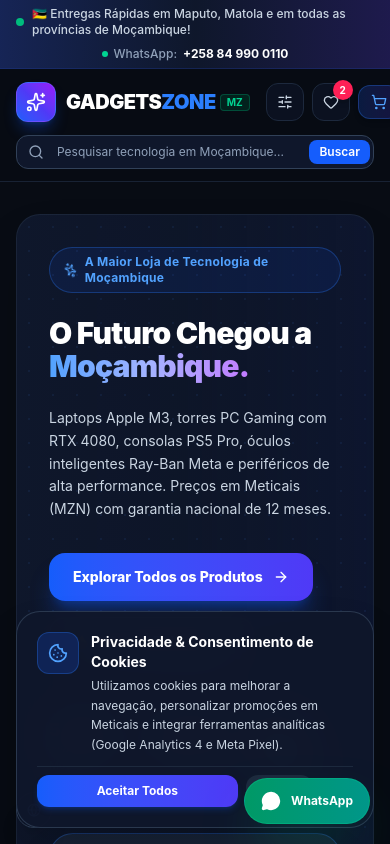
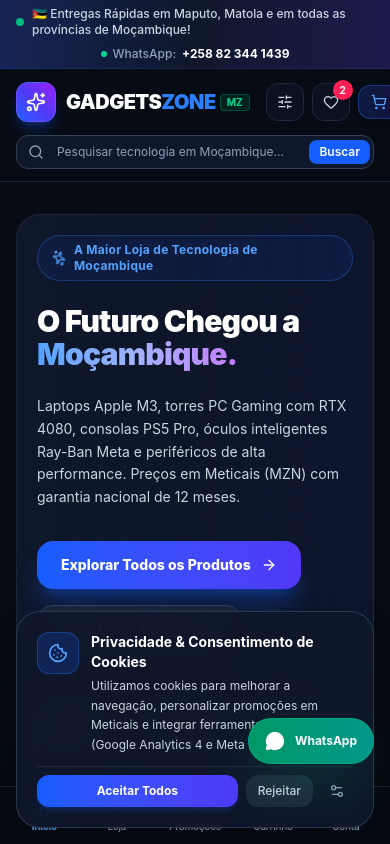
Before and after one commit to IPSumabana/GadgetsEletronicos, a React (Vite) app: page / in a window 390 px wide. Shown: the top 844 px of the page. Built offline with nearby package versions, Linux system fonts and the light colour scheme.

Commit message:
feat: add mobile bottom navigation and update contact details
- Implement MobileBottomNav for improved mobile navigation
- Update official WhatsApp number and M-Pesa account details
- Adjust layout spacing for mobile responsiveness

```diff
--- a/src/App.tsx
+++ b/src/App.tsx
@@ -7,6 +7,7 @@ import { ToastContainer } from './components/common/ToastContainer';
 import { AbandonedCartModal } from './components/common/AbandonedCartModal';
 import { CookieConsent } from './components/common/CookieConsent';
 import { FloatingWhatsApp } from './components/common/FloatingWhatsApp';
+import { MobileBottomNav } from './components/layout/MobileBottomNav';
 import { SEOHead } from './components/common/SEOHead';
 
 // Pages
@@ -90,12 +91,15 @@ const AppContent: React.FC = () => {
       <Navbar />
 
       {/* Page Content View */}
-      <main className="flex-1">
+      <main className="flex-1 pb-16 md:pb-0">
         {renderCurrentPage()}
       </main>
 
       {/* Footer */}
       <Footer />
+
+      {/* Mobile Bottom Navigation Bar */}
+      <MobileBottomNav />
 
       {/* Global Modals & Floating Interactive Elements */}
       <QuickViewModal />
--- a/src/components/common/FloatingWhatsApp.tsx
+++ b/src/components/common/FloatingWhatsApp.tsx
@@ -26,7 +26,7 @@ export const FloatingWhatsApp: React.FC = () => {
   };
 
   return (
-    <div className="fixed bottom-5 right-5 z-40 flex flex-col items-end">
+    <div className="fixed bottom-20 md:bottom-5 right-4 md:right-5 z-40 flex flex-col items-end">
       {/* Floating Popup window */}
       {isOpen && (
         <div className="mb-3 w-80 sm:w-96 rounded-3xl bg-slate-900 border border-emerald-500/40 p-5 shadow-2xl backdrop-blur-xl animate-in slide-in-from-bottom-5 text-xs text-slate-200">
--- a/src/components/common/SEOHead.tsx
+++ b/src/components/common/SEOHead.tsx
@@ -106,7 +106,7 @@ export const SEOHead: React.FC = () => {
       {/* Floating SEO & Marketing Inspector Button (Discreet badge at bottom-left) */}
       <button
         onClick={() => setShowSeoModal(true)}
-        className="fixed bottom-4 left-4 z-40 p-2.5 rounded-full bg-slate-900/90 hover:bg-slate-800 border border-slate-700 text-slate-400 hover:text-blue-400 transition-all shadow-xl backdrop-blur-md flex items-center gap-1.5 text-xs font-semibold"
+        className="fixed bottom-20 md:bottom-4 left-4 z-40 p-2.5 rounded-full bg-slate-900/90 hover:bg-slate-800 border border-slate-700 text-slate-400 hover:text-blue-400 transition-all shadow-xl backdrop-blur-md flex items-center gap-1.5 text-xs font-semibold"
         title="Ver SEO Técnico, Metadados & Tags"
       >
         <Globe className="w-3.5 h-3.5 text-blue-400" />
--- a/src/components/layout/Footer.tsx
+++ b/src/components/layout/Footer.tsx
@@ -45,7 +45,7 @@ export const Footer: React.FC = () => {
             <div>
               <h4 className="font-bold text-white text-sm">Entregas em Maputo/Matola</h4>
               <p className="text-slate-400 text-xs mt-0.5">
-
+                Entregas rápidas no próprio dia ou 24h na Grande Maputo e Matola.
               </p>
             </div>
           </div>
--- /dev/null
+++ b/src/components/layout/MobileBottomNav.tsx
@@ -0,0 +1,110 @@
+import React from 'react';
+import {
+  Home,
+  ShoppingBag,
+  Flame,
+  ShoppingCart,
+  User,
+  Heart,
+  Search,
+} from 'lucide-react';
+import { useStore, NavigationPage } from '../../context/StoreContext';
+import { formatMZN } from '../../utils/formatters';
+
+export const MobileBottomNav: React.FC = () => {
+  const {
+    currentPage,
+    setCurrentPage,
+    cartCount,
+    cartSubtotal,
+    wishlist,
+    currentUser,
+  } = useStore();
+
+  const navItems: {
+    id: NavigationPage;
+    label: string;
+    icon: React.ElementType;
+    badge?: number | string;
+    isHot?: boolean;
+  }[] = [
+    { id: 'home', label: 'Início', icon: Home },
+    { id: 'shop', label: 'Loja', icon: ShoppingBag },
+    {
+      id: 'flash-deals',
+      label: 'Promoções',
+      icon: Flame,
+      isHot: true,
+      badge: 'HOT',
+    },
+    {
+      id: 'cart',
+      label: 'Carrinho',
+      icon: ShoppingCart,
+      badge: cartCount > 0 ? cartCount : undefined,
+    },
+    {
+      id: currentUser ? 'account' : 'auth',
+      label: currentUser ? 'Conta' : 'Entrar',
+      icon: User,
+    },
+  ];
+
+  return (
+    <nav className="fixed bottom-0 left-0 right-0 z-40 md:hidden bg-[#070b12]/95 backdrop-blur-xl border-t border-slate-800/90 shadow-[0_-8px_30px_rgba(0,0,0,0.6)] px-2 py-1.5 safe-area-pb">
+      <div className="flex items-center justify-around">
+        {navItems.map((item) => {
+          const isActive =
+            currentPage === item.id ||
+            (item.id === 'account' && currentPage === 'admin');
+          const Icon = item.icon;
+
+          return (
+            <button
+              key={item.label}
+              onClick={() => {
+                setCurrentPage(item.id);
+                window.scrollTo({ top: 0, behavior: 'smooth' });
+              }}
+              className={`relative flex flex-col items-center justify-center py-1 px-2.5 rounded-xl transition-all duration-200 min-w-[3.8rem] ${
+                isActive
+                  ? 'text-blue-400 font-bold'
+                  : 'text-slate-400 hover:text-slate-200 font-medium'
+              }`}
+            >
+              {/* Active Indicator Pip */}
+              {isActive && (
+                <span className="absolute -top-1 w-5 h-1 rounded-full bg-gradient-to-r from-blue-500 to-indigo-500 shadow-sm shadow-blue-500/50" />
+              )}
+
+              <div className="relative">
+                <Icon
+                  className={`w-5 h-5 transition-transform ${
+                    isActive ? 'scale-110 text-blue-400' : ''
+                  } ${item.isHot ? 'text-amber-400' : ''}`}
+                />
+
+                {/* Badge (cart count or hot pill) */}
+                {item.badge !== undefined && (
+                  <span
+                    className={`absolute -top-1.5 -right-2.5 min-w-[1.1rem] h-[1.1rem] px-1 rounded-full text-[9px] font-black flex items-center justify-center shadow-md ${
+                      item.isHot
+                        ? 'bg-red-500 text-white'
+                        : 'bg-blue-600 text-white'
+                    }`}
+                  >
+                    {item.badge}
+                  </span>
+                )}
+              </div>
+
+              <span className="text-[10px] mt-0.5 tracking-tight truncate max-w-[4rem]">
+                {item.label}
+              </span>
+            </button>
+          );
+        })}
+      </div>
+    </nav>
+  );
+};
--- a/src/components/layout/Navbar.tsx
+++ b/src/components/layout/Navbar.tsx
@@ -20,7 +20,7 @@ import {
   Check,
 } from 'lucide-react';
 import { useStore, NavigationPage } from '../../context/StoreContext';
-import { formatMZN, WHATSAPP_DISPLAY, generateWhatsAppOrderLink } from '../../utils/formatters';
+import { formatMZN, WHATSAPP_DISPLAY, WHATSAPP_PHONE_NUMBER, generateWhatsAppOrderLink } from '../../utils/formatters';
 import { CATEGORIES } from '../../data/mockData';
 
 export const Navbar: React.FC = () => {
@@ -116,7 +116,7 @@ export const Navbar: React.FC = () => {
 
           <div className="flex items-center gap-4 text-slate-400">
             <a
-              href="https://wa.me/258849900110"
+              href={`https://wa.me/${WHATSAPP_PHONE_NUMBER}`}
               target="_blank"
               rel="noopener noreferrer"
               className="hover:text-emerald-400 flex items-center gap-1.5 font-medium transition-colors"
--- a/src/data/mockData.ts
+++ b/src/data/mockData.ts
@@ -995,12 +995,12 @@ export const PAYMENT_METHODS_DATA = [
     shortName: 'M-Pesa',
     icon: 'Smartphone',
     badge: 'Mais Popular',
-    number: '+258 84 990 0110',
+    number: '+258 82 344 1439',
     accountName: 'GADGETSZONE LDA',
     steps: [
-      'Digite *150# no seu telemóvel Vodacom',
+      'Digite *150# no seu telemóvel Vodacom ou *898# Movitel',
       'Escolha a Opção 3 (Pagamentos) ou 1 (Transferir Dinheiro)',
-      'Insira o número da conta comercial GADGETSZONE: 84 990 0110',
+      'Insira o número da conta comercial GADGETSZONE: 82 344 1439',
       'Digite o valor exacto da encomenda em Meticais',
       'Confirme com o seu PIN do M-Pesa e guarde o SMS de confirmação',
     ],
@@ -1045,7 +1045,7 @@ export const PAYMENT_METHODS_DATA = [
       'Millennium BIM: NIB 0001 0000 0048 2910 3910 2',
       'BCI: NIB 0008 0000 0019 4482 1019 4',
       'Standard Bank: NIB 0003 0000 0081 2918 4401 9',
-      'Envie o comprovativo por WhatsApp (+258 84 990 0110) com o número da sua encomenda',
+      'Envie o comprovativo por WhatsApp (+258 823441439) com o número da sua encomenda',
     ],
   },
   {
--- a/src/pages/HomePage.tsx
+++ b/src/pages/HomePage.tsx
@@ -65,7 +65,7 @@ export const HomePage: React.FC = () => {
         <div className="absolute top-1/4 left-1/2 -translate-x-1/2 -translate-y-1/2 w-[700px] h-[350px] bg-gradient-to-tr from-blue-600/20 via-indigo-600/15 to-purple-600/20 blur-[120px] rounded-full pointer-events-none -z-10" />
 
         <div className="max-w-7xl mx-auto">
-          <div className="relative rounded-3xl bg-gradient-to-r from-slate-900 via-slate-900/90 to-blue-950/40 border border-slate-800/80 p-8 sm:p-12 lg:p-16 shadow-2xl overflow-hidden">
+          <div className="relative rounded-3xl bg-gradient-to-r from-slate-900 via-slate-900/90 to-blue-950/40 border border-slate-800/80 p-5 sm:p-10 lg:p-16 shadow-2xl overflow-hidden">
             {/* Background Grid Pattern */}
             <div className="absolute inset-0 bg-[radial-gradient(#3b82f6_1px,transparent_1px)] [background-size:24px_24px] opacity-[0.08]" />
 
--- a/src/utils/formatters.ts
+++ b/src/utils/formatters.ts
@@ -1,5 +1,5 @@
-export const WHATSAPP_PHONE_NUMBER = '258849900110'; // WhatsApp oficial GADGETSZONE Moçambique
-export const WHATSAPP_DISPLAY = '+258 84 990 0110';
+export const WHATSAPP_PHONE_NUMBER = '258823441439'; // WhatsApp oficial GADGETSZONE Moçambique
+export const WHATSAPP_DISPLAY = '+258 82 344 1439';
 export const STORE_EMAIL = 'contacto@gadgetszone.co.mz';
 export const STORE_LOCATION = 'Av. 24 de Julho nº 1420, Polana Cimento, Maputo, Moçambique';
 
```
